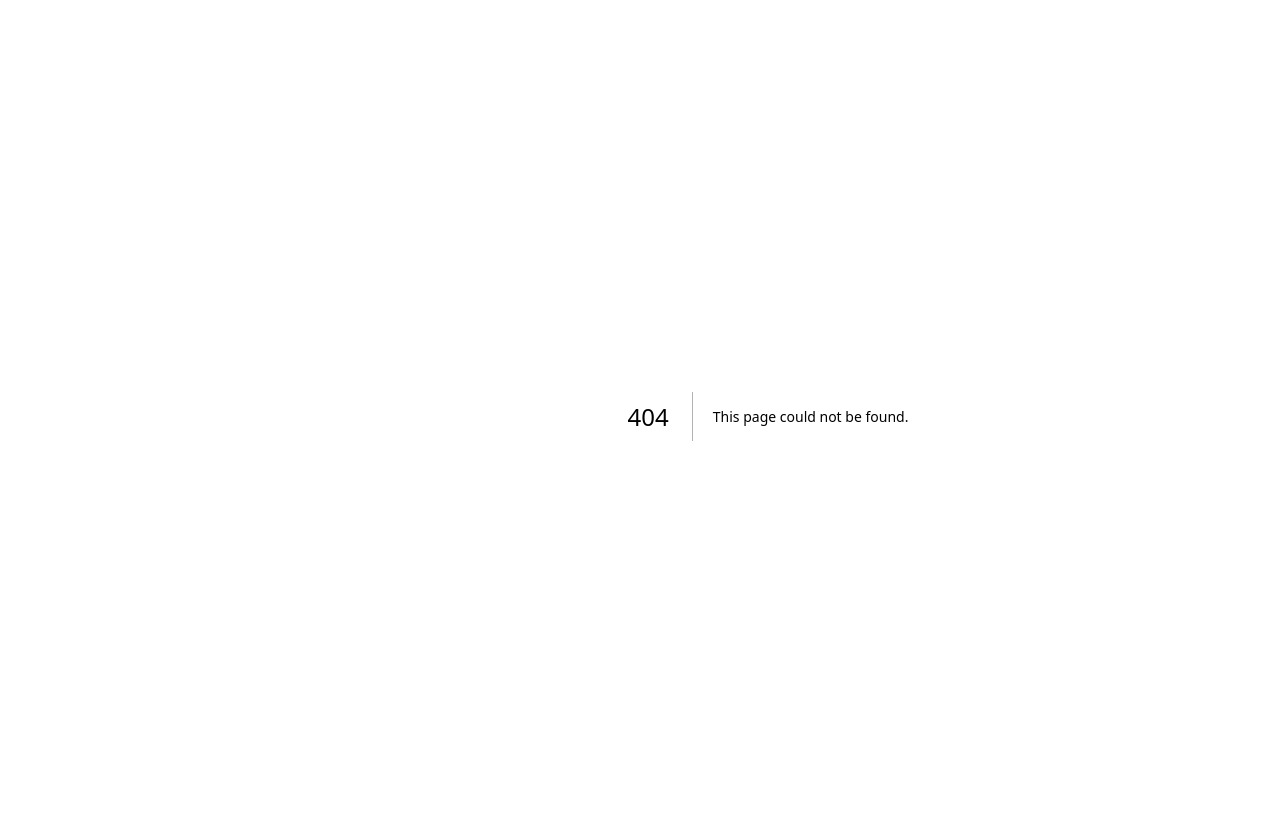
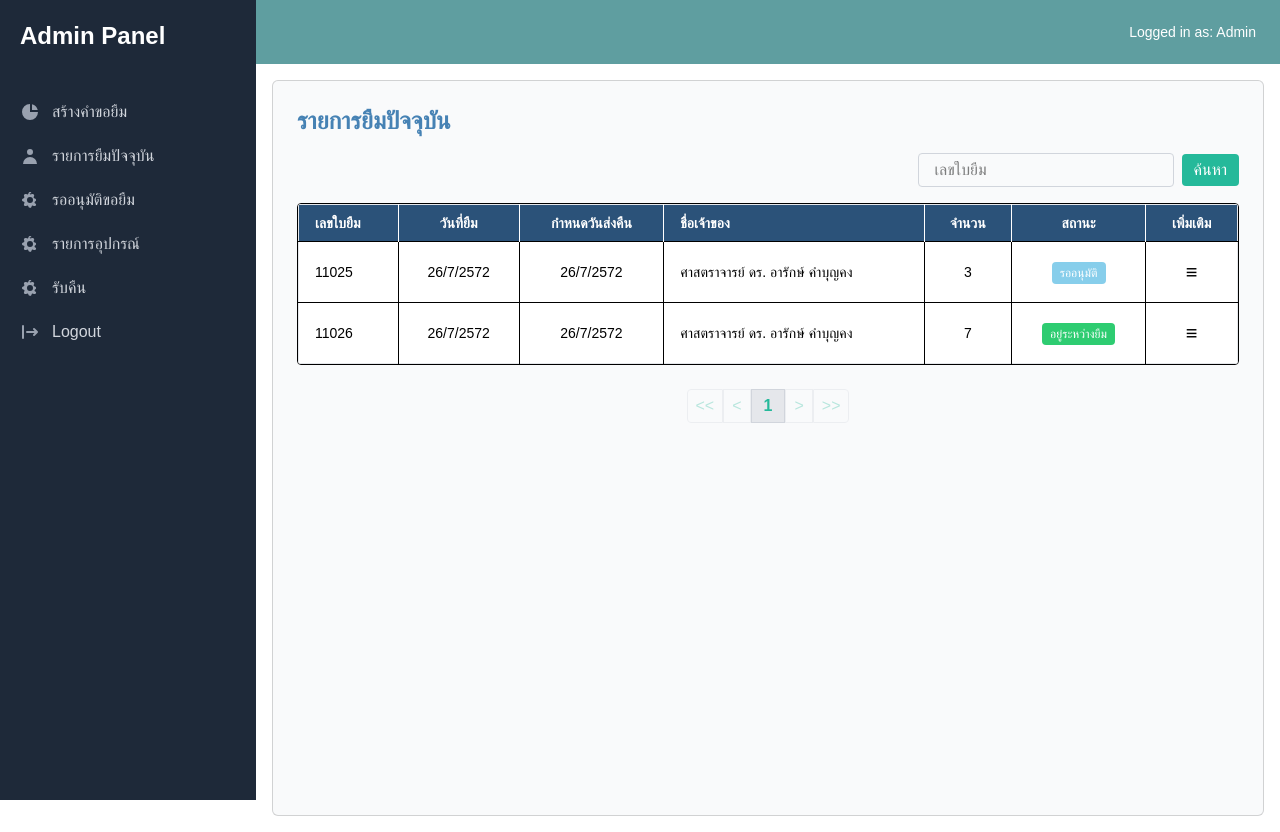
Before and after one commit to Arrakkhammungkun/Borrow-ICTUP-Project, a Next.js app: page /LoanList in a window 1280 px wide. Before the commit this address had no page. Built offline with nearby package versions, Linux system fonts and the light colour scheme.

Commit message:
Updateloanlist
create UI in not a api and database

```diff
--- /dev/null
+++ b/src/app/LoanList/page.tsx
@@ -0,0 +1,220 @@
+"use client";
+import React, { useState } from "react";
+import Sidebar from "@/components/SideBar";
+import Navbar from "@/components/Navbar";
+
+export default function Equipmentlist() {
+  const [currentPage, setCurrentPage] = useState(1);
+  const [selectedItem, setSelectedItem] = useState(null);
+  const [showModal, setShowModal] = useState(false);
+
+  const itemsPerPage = 5;
+
+  const historyData = [
+    {
+      id: "11025",
+      name: "ศาสตราจารย์ ดร. อารักษ์ คำบุญคง",
+      borrowDate: "26/7/2572",
+      dueDate: "26/7/2572",
+      quantity: "3",
+      status: "รออนุมัติ",
+      statusColor: "bg-[#87CEEB] text-white",
+      items: [
+        {
+          name: "MINDS: โปรเจกเตอร์ (ยืมแล้ว 20 วัน) : ดร.อารักษ์ คำบุญคง",
+          quantity: 1,
+        },
+        {
+          name: "MINDS: กล้อง DSLR (ยืมแล้ว 25 วัน) : ดร.อารักษ์ คำบุญคง",
+          quantity: 2,
+        },
+      ],
+    },
+    {
+      id: "11026",
+      name: "ศาสตราจารย์ ดร. อารักษ์ คำบุญคง",
+      borrowDate: "26/7/2572",
+      dueDate: "26/7/2572",
+      quantity: "7",
+      status: "อยู่ระหว่างยืม",
+      statusColor: "bg-[#2ECC71] text-white",
+      items: [
+        {
+          name: "MINDS: โปรเจกเตอร์ (ยืมแล้ว 20 วัน) : ดร.อารักษ์ คำบุญคง",
+          quantity: 3,
+        },
+        {
+          name: "MINDS: กล้อง DSLR (ยืมแล้ว 25 วัน) : ดร.อารักษ์ คำบุญคง",
+          quantity: 4,
+        },
+      ],
+    },
+    // เพิ่มข้อมูล mock ได้ตามต้องการ...
+  ];
+
+  const paginatedData = historyData.slice(
+    (currentPage - 1) * itemsPerPage,
+    currentPage * itemsPerPage
+  );
+  const totalPages = Math.ceil(historyData.length / itemsPerPage);
+
+  const openModal = (item) => {
+    setSelectedItem(item);
+    setShowModal(true);
+  };
+
+  const closeModal = () => {
+    setShowModal(false);
+    setSelectedItem(null);
+  };
+
+  return (
+    <div className="min-h-screen flex flex-col">
+      <Navbar />
+      <div className="flex flex-1 mt-16">
+        <Sidebar />
+
+        <main className="flex-1 p-4 md:p-6 ml-0 text-black border rounded-md border-[#3333] bg-gray-50">
+          <div className="flex flex-col md:flex-row justify-between items-start md:items-center mb-4 gap-2">
+            <h1 className="text-2xl font-bold text-[#4682B4]">
+              รายการยืมปัจจุบัน
+            </h1>
+          </div>
+
+          <div className="flex justify-end flex-col sm:flex-row items-start sm:items-center gap-2 mb-4">
+            <input
+              type="text"
+              className="border border-gray-300 px-4 py-1 rounded w-full sm:w-64"
+              placeholder="เลขใบยืม"
+            />
+            <button className="bg-[#25B99A] text-white px-3 py-1 rounded hover:bg-teal-600 w-full sm:w-auto">
+              ค้นหา
+            </button>
+          </div>
+
+          <div className="border rounded overflow-x-auto bg-white">
+            <table className="min-w-full table-auto text-sm border border-gray-200">
+              <thead className="bg-[#2B5279] text-white text-sm">
+                <tr>
+                  <th className="px-4 py-2 text-left border-r">เลขใบยืม</th>
+                  <th className="px-4 py-2 text-center border-r">วันที่ยืม</th>
+                  <th className="px-4 py-2 text-center border-r">กำหนดวันส่งคืน</th>
+                  <th className="px-4 py-2 text-left border-r">ชื่อเจ้าของ</th>
+                  <th className="px-4 py-2 text-center border-r">จำนวน</th>
+                  <th className="px-4 py-2 text-center border-r">สถานะ</th>
+                  <th className="px-4 py-2 text-center">เพิ่มเติม</th>
+                </tr>
+              </thead>
+              <tbody>
+                {paginatedData.map((item, i) => (
+                  <tr key={i} className="border-t text-sm">
+                    <td className="px-4 py-3 border-r text-left">{item.id}</td>
+                    <td className="px-4 py-3 border-r text-center">{item.borrowDate}</td>
+                    <td className="px-4 py-3 border-r text-center">{item.dueDate}</td>
+                    <td className="px-4 py-3 border-r text-left">{item.name}</td>
+                    <td className="px-4 py-3 border-r text-center">{item.quantity}</td>
+                    <td className="px-4 py-3 border-r text-center">
+                      <span className={`px-2 py-1 rounded text-xs ${item.statusColor}`}>
+                        {item.status}
+                      </span>
+                    </td>
+                    <td className="px-4 py-3 text-center">
+                      <button
+                        className="text-xl px-2 py-1 hover:bg-gray-100 rounded"
+                        onClick={() => openModal(item)}
+                      >
+                        ≡
+                      </button>
+                    </td>
+                  </tr>
+                ))}
+              </tbody>
+            </table>
+          </div>
+
+          {/* Pagination */}
+          <div className="flex items-center justify-center mt-6 select-none text-[#25B99A]">
+            <button
+              className="px-2 py-1 border rounded-l border-gray-300 disabled:opacity-30"
+              disabled={currentPage === 1}
+              onClick={() => setCurrentPage(1)}
+            >
+              {"<<"}
+            </button>
+            <button
+              className="px-2 py-1 border border-gray-300 disabled:opacity-30"
+              disabled={currentPage === 1}
+              onClick={() => setCurrentPage((prev) => Math.max(prev - 1, 1))}
+            >
+              {"<"}
+            </button>
+            {Array.from({ length: totalPages }, (_, i) => i + 1).map((page) => (
+              <button
+                key={page}
+                onClick={() => setCurrentPage(page)}
+                className={`px-3 py-1 border border-gray-300 ${
+                  currentPage === page ? "bg-gray-200 font-bold" : "hover:bg-gray-100"
+                }`}
+              >
+                {page}
+              </button>
+            ))}
+            <button
+              className="px-2 py-1 border border-gray-300 disabled:opacity-30"
+              disabled={currentPage === totalPages}
+              onClick={() => setCurrentPage((prev) => Math.min(prev + 1, totalPages))}
+            >
+              {">"}
+            </button>
+            <button
+              className="px-2 py-1 border border-gray-300 rounded-r disabled:opacity-30"
+              disabled={currentPage === totalPages}
+              onClick={() => setCurrentPage(totalPages)}
+            >
+              {">>"}
+            </button>
+          </div>
+        </main>
+      </div>
+
+      {/* Modal */}
+      {showModal && selectedItem && (
+        <div className="fixed inset-0 flex items-center justify-center bg-black/50 bg-opacity-40 z-50">
+          <div className="bg-white rounded-lg shadow-lg w-[90%] max-w-2xl p-6 relative">
+            <h2 className="text-xl font-bold text-center text-[#2B5279] mb-4">
+              รายละเอียดการยืมครุภัณฑ์
+            </h2>
+
+            <div className="overflow-x-auto">
+              <table className="min-w-full text-sm border border-gray-300">
+                <thead className="bg-gray-100">
+                  <tr className="text-center font-semibold">
+                    <th className="border px-3 py-2 w-12">ที่</th>
+                    <th className="border px-3 py-2">รายการ</th>
+                    <th className="border px-3 py-2 w-20">จำนวน</th>
+                  </tr>
+                </thead>
+                <tbody className="text-center">
+                  {selectedItem.items?.map((item, index) => (
+                    <tr key={index}>
+                      <td className="border px-2 py-2">{index + 1}</td>
+                      <td className="border px-2 py-2 text-left">{item.name}</td>
+                      <td className="border px-2 py-2">{item.quantity}</td>
+                    </tr>
+                  ))}
+                </tbody>
+              </table>
+            </div>
+
+            <button
+              onClick={closeModal}
+              className="absolute top-2 right-3 text-gray-600 hover:text-red-500 text-xl"
+            >
+              ✕
+            </button>
+          </div>
+        </div>
+      )}
+    </div>
+  );
+}
```
